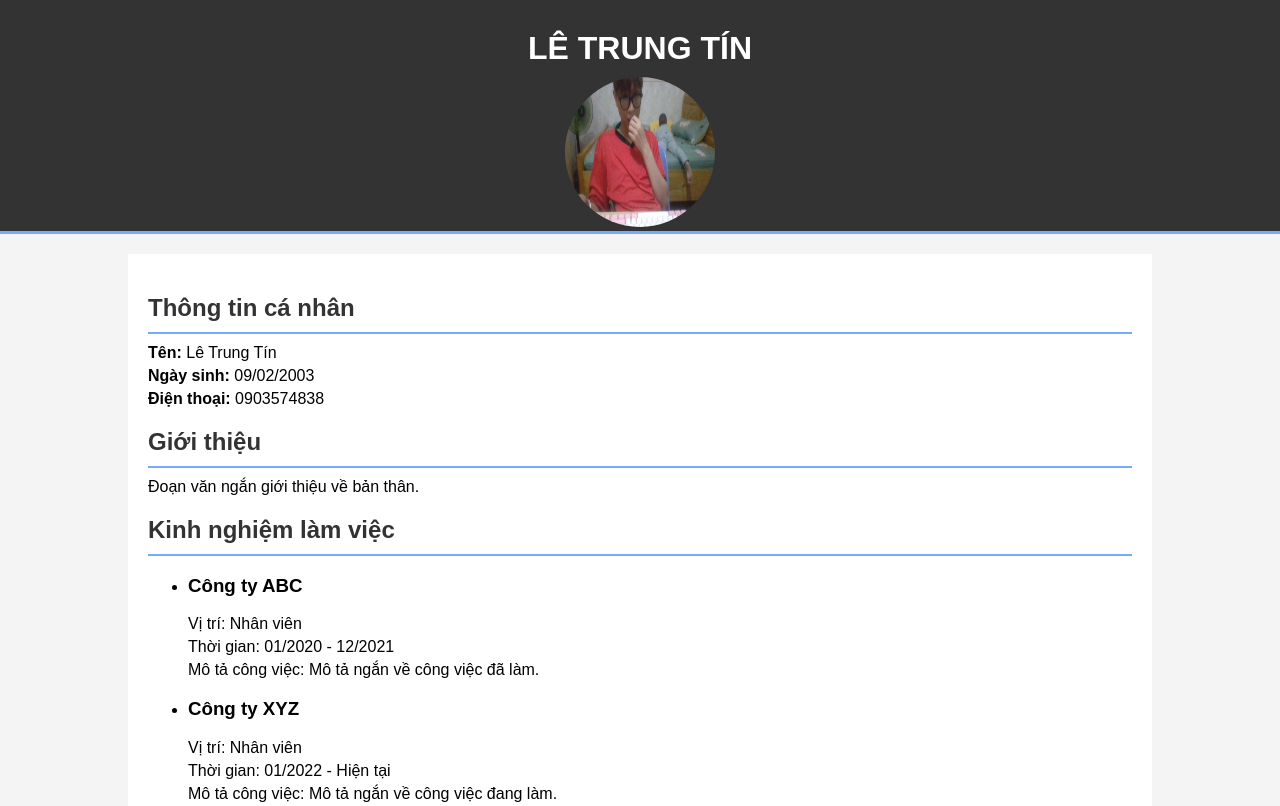
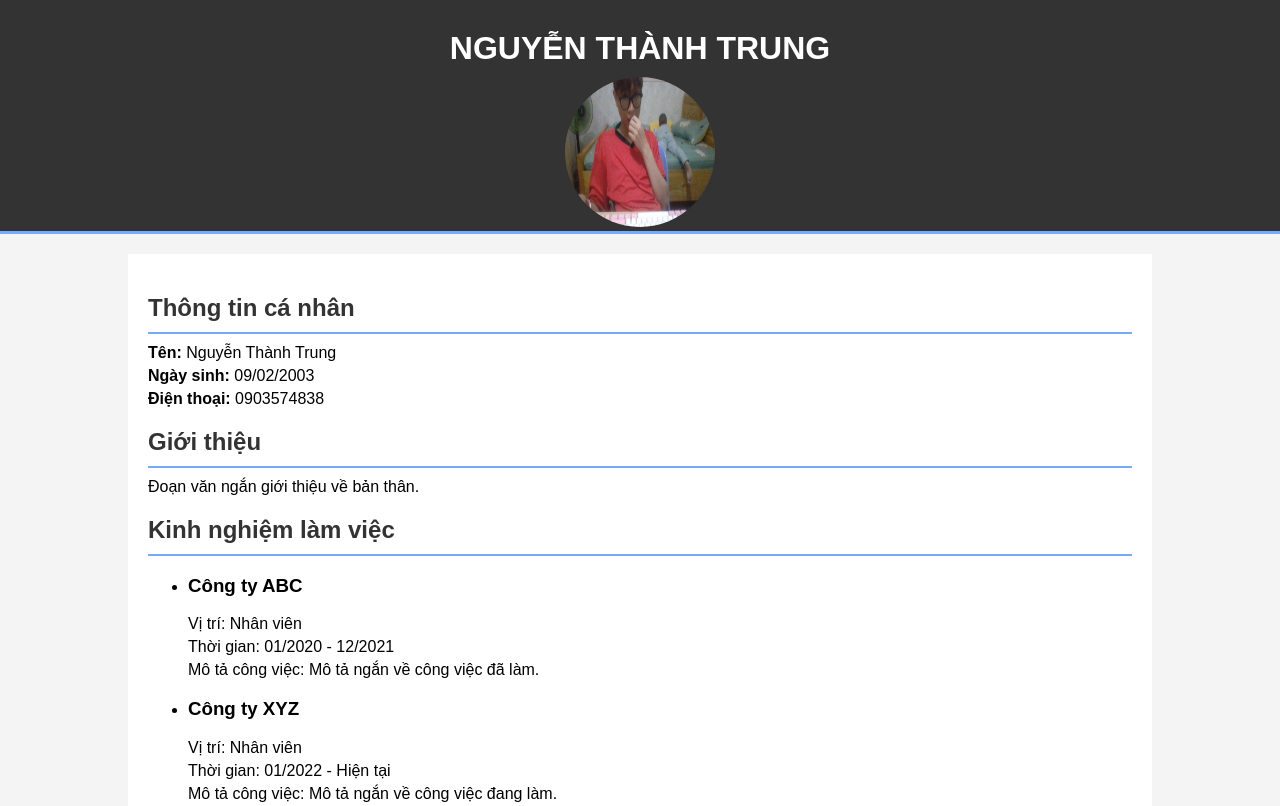
Before and after one commit to Khangg1/letrungtin.github.io, a plain HTML site: page index.html in a window 1280 px wide. Shown: the top 806 px of the page. Drawn offline with Linux system fonts and the light colour scheme.

Commit message:
Update index.html

```diff
--- a/index.html
+++ b/index.html
@@ -10,14 +10,14 @@
 </head>
 <body>
     <header>
-        <h1>Lê Trung Tín</h1>
+        <h1>Nguyễn Thành Trung</h1>
         <img src="/img/WIN_20250129_19_36_42_Pro.jpg" alt="Profile Picture">
     </header>
     <div class="container">
         <div class="main">
             <section class="info">
                 <h2 class="section-title">Thông tin cá nhân</h2>
-                <p><b>Tên:</b> Lê Trung Tín</p>
+                <p><b>Tên:</b> Nguyễn Thành Trung </p>
                 <p><b>Ngày sinh:</b> 09/02/2003</p>
                 <p><b>Điện thoại:</b> 0903574838</p>
             </section>
```
